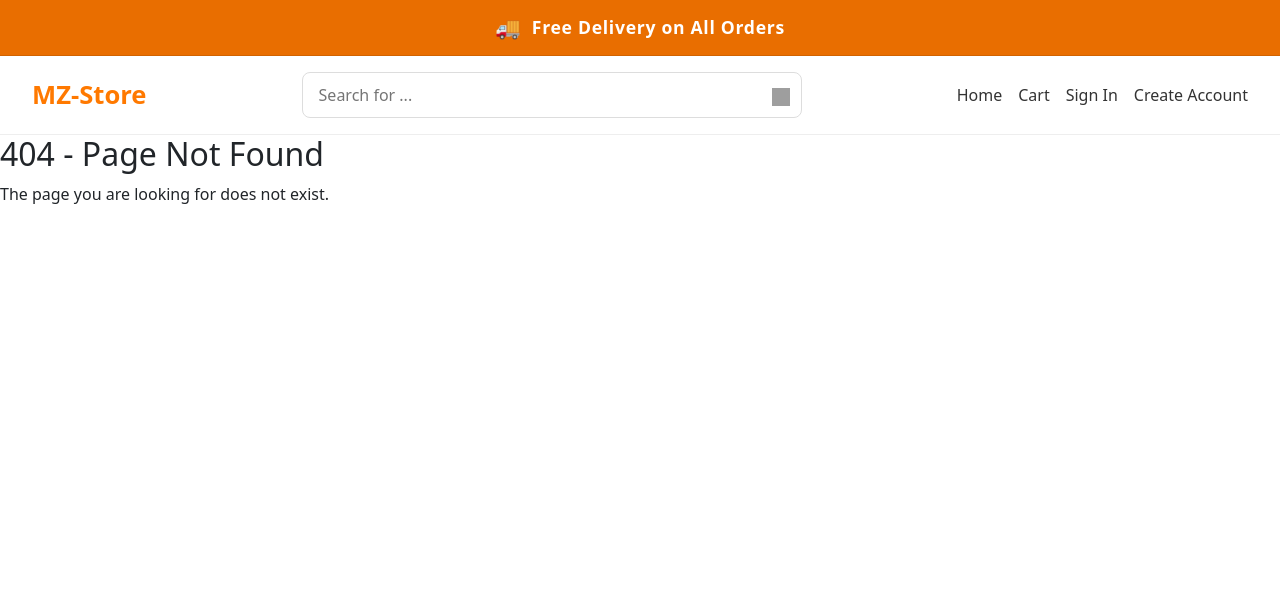
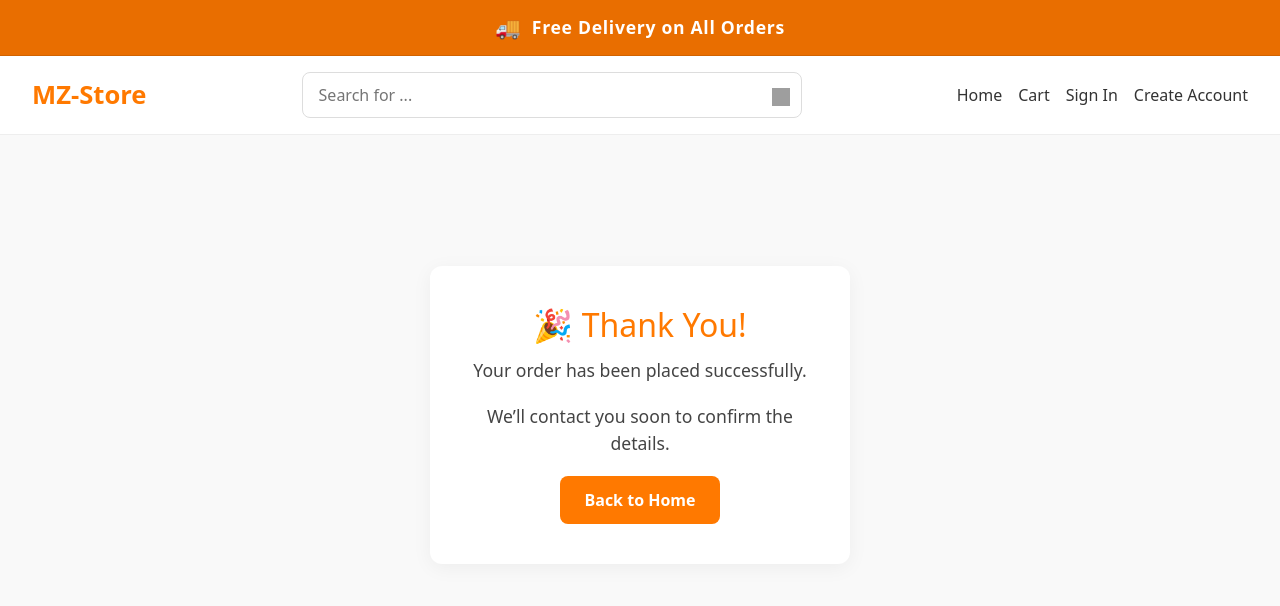
Before and after one commit to C14-MohmadZiad/MERAKI_Academy_Project_4, a React (Vite) app in the folder frontend/: page /thankyou in a window 1280 px wide. Before the commit this address had no page. Shown: the top 606 px of the page. Built offline with nearby package versions, Linux system fonts and the light colour scheme; grey boxes are pictures that could not be loaded.

Commit message:
Shop page

```diff
--- a/frontend/src/App.jsx
+++ b/frontend/src/App.jsx
@@ -13,7 +13,8 @@ import RequestProvider from "./pages/RequestProvider";
 import NotFound from "./pages/NotFound";
 import ProtectedRoute from "./components/ProtectedRoute";
 import ProviderRequests from "./pages/Admin/ProviderRequest";
-
+import ThankYou from "./pages/Thank/ThankYou.jsx";
+import Shop from "./pages/Shop/index.jsx";
 import "./App.css";
 
 const App = () => {
@@ -25,6 +26,8 @@ const App = () => {
           {/* — Public routes — */}
           <Route path="/" element={<Home />} />
           <Route path="/product/:id" element={<ProductDetail />} />
+          <Route path="/thankyou" element={<ThankYou />} />
+
           <Route path="/login" element={<Login />} />
           <Route path="/register" element={<Register />} />
 
@@ -32,6 +35,8 @@ const App = () => {
           <Route path="/request-provider" element={<RequestProvider />} />
 
           {/* — Authenticated routes — */}
+
+          <Route path="/shop" element={<Shop />} />
           <Route
             path="/cart"
             element={
--- a/frontend/src/components/Featured/FeaturedSlider.jsx
+++ b/frontend/src/components/Featured/FeaturedSlider.jsx
@@ -9,7 +9,7 @@ const featuredItems = [
     image:
       "https://media.istockphoto.com/id/2149923567/photo/family-sitting-on-sofa-looking-at-mobile-phone.jpg?s=612x612&w=0&k=20&c=l3fXarxSCw4IAnIkmWqOQZg73UHqLSIqsid2RYKOp8w=",
     cta: "Shop Now",
-    link: "/products?category=smart-devices",
+    link: "/shop",
     scroll: false,
   },
   {
--- a/frontend/src/pages/Checkout/index.jsx
+++ b/frontend/src/pages/Checkout/index.jsx
@@ -29,9 +29,8 @@ const Checkout = () => {
 
   const handleSubmit = (e) => {
     e.preventDefault();
-    alert("Order placed successfully!");
     dispatch(clearCart());
-    navigate("/");
+    navigate("/thankyou");
   };
 
   return (
--- /dev/null
+++ b/frontend/src/pages/Shop/index.jsx
@@ -0,0 +1,63 @@
+import React, { useEffect, useState } from "react";
+import { useDispatch, useSelector } from "react-redux";
+import { setProducts } from "../../redux/productSlice";
+import ProductCard from "../../components/ProductCard";
+import api from "../../services/api";
+import "./style.css";
+
+const Shop = () => {
+  const dispatch = useDispatch();
+  const products = useSelector((state) => state.products.items);
+  const [selectedCategory, setSelectedCategory] = useState("all");
+
+  useEffect(() => {
+    api
+      .get("/products")
+      .then((res) => dispatch(setProducts(res.data)))
+      .catch((err) => console.error(err));
+  }, [dispatch]);
+
+  // get all category
+  const categories = [
+    "all",
+    ...new Set(products.map((p) => p.category || "Uncategorized")),
+  ];
+
+  // filted depands on category
+  const filtered =
+    selectedCategory === "all"
+      ? products
+      : products.filter(
+          (p) => (p.category || "Uncategorized") === selectedCategory
+        );
+
+  return (
+    <div className="shop-page">
+      <h2>Shop</h2>
+
+      <div className="shop-categories">
+        {categories.map((cat) => (
+          <button
+            key={cat}
+            className={`category-btn ${selectedCategory === cat ? "active" : ""}`}
+            onClick={() => setSelectedCategory(cat)}
+          >
+            {cat}
+          </button>
+        ))}
+      </div>
+
+      <div className="shop-grid">
+        {filtered.length ? (
+          filtered.map((product) => (
+            <ProductCard key={product._id} product={product} />
+          ))
+        ) : (
+          <p>No products found.</p>
+        )}
+      </div>
+    </div>
+  );
+};
+
+export default Shop;
--- /dev/null
+++ b/frontend/src/pages/Shop/style.css
@@ -0,0 +1,51 @@
+.shop-page {
+    max-width: 1200px;
+    margin: 40px auto;
+    padding: 20px;
+    background-color: #fff;
+    box-sizing: border-box;
+  }
+
+  .shop-page h2 {
+    text-align: center;
+    color: #ff7900;
+    font-size: 2rem;
+    margin-bottom: 24px;
+  }
+
+  /* التصنيفات */
+  .shop-categories {
+    display: flex;
+    flex-wrap: wrap;
+    gap: 12px;
+    justify-content: center;
+    margin-bottom: 32px;
+  }
+
+  .category-btn {
+    padding: 10px 20px;
+    background-color: #eee;
+    color: #333;
+    border: none;
+    border-radius: 8px;
+    cursor: pointer;
+    font-weight: 500;
+    transition: all 0.3s ease;
+  }
+
+  .category-btn:hover {
+    background-color: #ff7900;
+    color: white;
+  }
+
+  .category-btn.active {
+    background-color: #ff7900;
+    color: white;
+  }
+
+  /* شبكة المنتجات */
+  .shop-grid {
+    display: grid;
+    grid-template-columns: repeat(auto-fit, minmax(260px, 1fr));
+    gap: 20px;
+  }
--- /dev/null
+++ b/frontend/src/pages/Thank/ThankYou.jsx
@@ -0,0 +1,18 @@
+import React from "react";
+import { Link } from "react-router-dom";
+import "./style.css";
+
+const ThankYou = () => {
+  return (
+    <div className="thankyou-page">
+      <div className="thankyou-box">
+        <h2>🎉 Thank You!</h2>
+        <p>Your order has been placed successfully.</p>
+        <p>We’ll contact you soon to confirm the details.</p>
+        <Link to="/" className="home-link">Back to Home</Link>
+      </div>
+    </div>
+  );
+};
+
+export default ThankYou;
--- /dev/null
+++ b/frontend/src/pages/Thank/style.css
@@ -0,0 +1,42 @@
+.thankyou-page {
+    display: flex;
+    justify-content: center;
+    align-items: center;
+    height: 70vh;
+    background-color: #f9f9f9;
+  }
+
+  .thankyou-box {
+    background: white;
+    padding: 40px 30px;
+    border-radius: 12px;
+    box-shadow: 0 4px 20px rgba(0, 0, 0, 0.05);
+    text-align: center;
+    max-width: 420px;
+  }
+
+  .thankyou-box h2 {
+    color: #ff7900;
+    margin-bottom: 12px;
+  }
+
+  .thankyou-box p {
+    color: #444;
+    font-size: 1.1rem;
+    margin-bottom: 20px;
+  }
+
+  .home-link {
+    display: inline-block;
+    padding: 12px 24px;
+    background-color: #ff7900;
+    color: white;
+    font-weight: 600;
+    border-radius: 8px;
+    text-decoration: none;
+    transition: background 0.3s ease;
+  }
+
+  .home-link:hover {
+    background-color: #e86e00;
+  }
```
